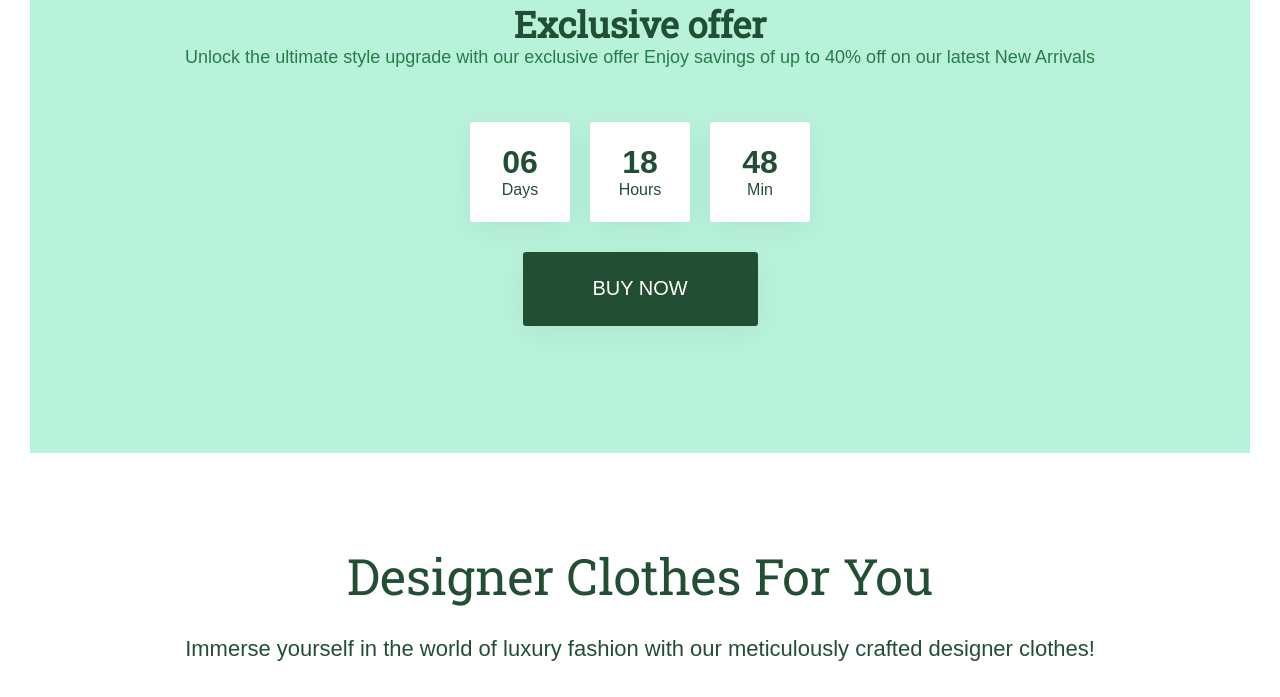
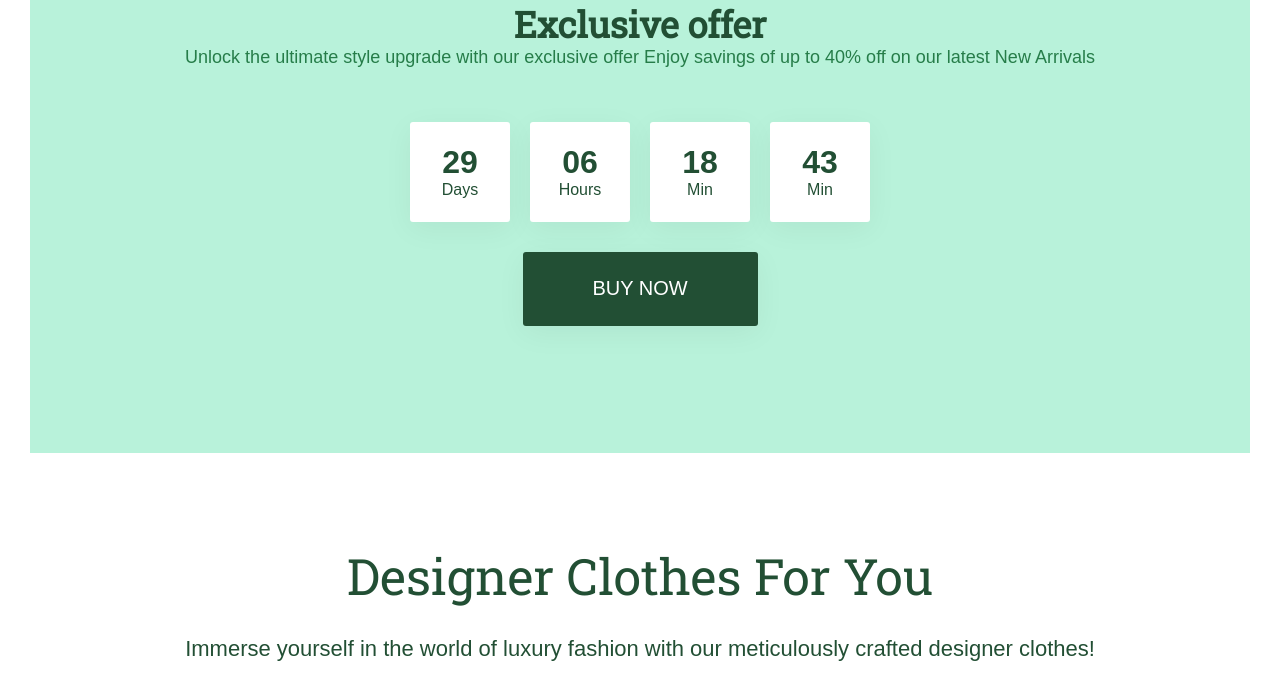
Before and after one commit to Huzaifaabdulrab/Rivo, a plain HTML site: page index.html in a window 1280 px wide. Shown: the part 5520-6217 px from the top of the page. Drawn offline with Linux system fonts and the light colour scheme.

Commit message:
Update index.html

```diff
--- a/index.html
+++ b/index.html
@@ -168,15 +168,19 @@
       </p>
       <div class="timer-container">
         <div class="timer-box">
-          <span class="number">06</span>
+          <span class="number" id="days">00</span>
           <span class="label">Days</span>
         </div>
         <div class="timer-box">
-          <span class="number">18</span>
+          <span class="number" id="hours">00</span>
           <span class="label">Hours</span>
         </div>
         <div class="timer-box">
-          <span class="number">48</span>
+          <span class="number" id="minutes">00</span>
+          <span class="label">Min</span>
+        </div>
+                <div class="timer-box">
+          <span class="number" id="second">00</span>
           <span class="label">Min</span>
         </div>
       </div>
@@ -290,5 +294,35 @@
   </div>
 
 </body>
+<script>
+  // Set your countdown target date and time here
+  const countDownDate = new Date("June 30, 2025 00:00:00").getTime();
+
+  const timerFunction = setInterval(function () {
+    const now = new Date().getTime();
+    const distance = countDownDate - now;
+
+    // Time calculations
+    const days = Math.floor(distance / (1000 * 60 * 60 * 24));
+    const hours = Math.floor((distance % (1000 * 60 * 60 * 24)) / (1000 * 60 * 60));
+    const minutes = Math.floor((distance % (1000 * 60 * 60)) / (1000 * 60));
+    const seconds = Math.floor((distance % (1000 * 60)) / 1000);
+
+    // Update HTML
+    document.getElementById("days").innerText = days.toString().padStart(2, '0');
+    document.getElementById("hours").innerText = hours.toString().padStart(2, '0');
+    document.getElementById("minutes").innerText = minutes.toString().padStart(2, '0');
+    document.getElementById("second").innerText = seconds.toString().padStart(2, '0');
+
+    // If countdown is over
+    if (distance < 0) {
+      clearInterval(timerFunction);
+      document.getElementById("days").innerText = "00";
+      document.getElementById("hours").innerText = "00";
+      document.getElementById("minutes").innerText = "00";
+      document.getElementById("second").innerText = "00";
+    }
+  }, 1000);
+</script>
 
 </html>
```
